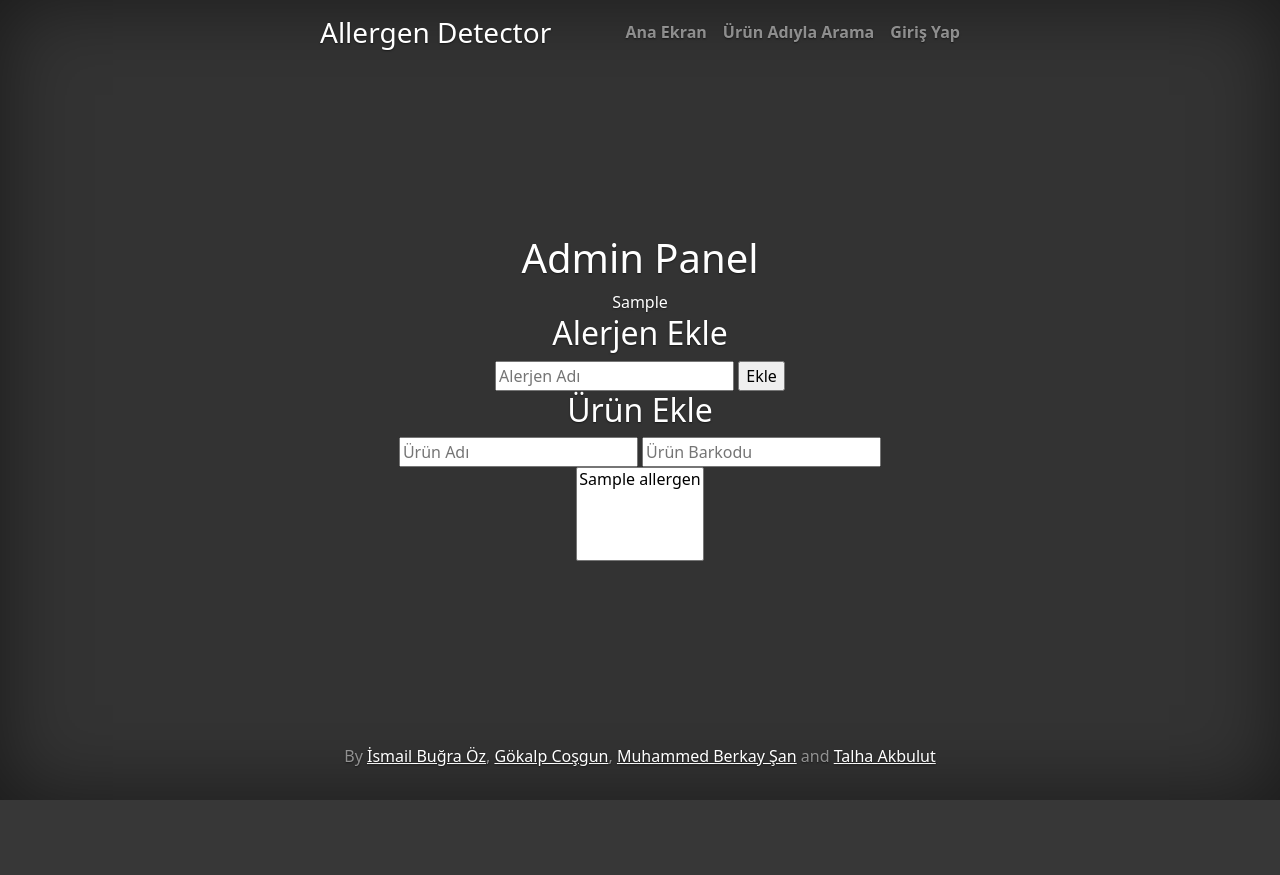
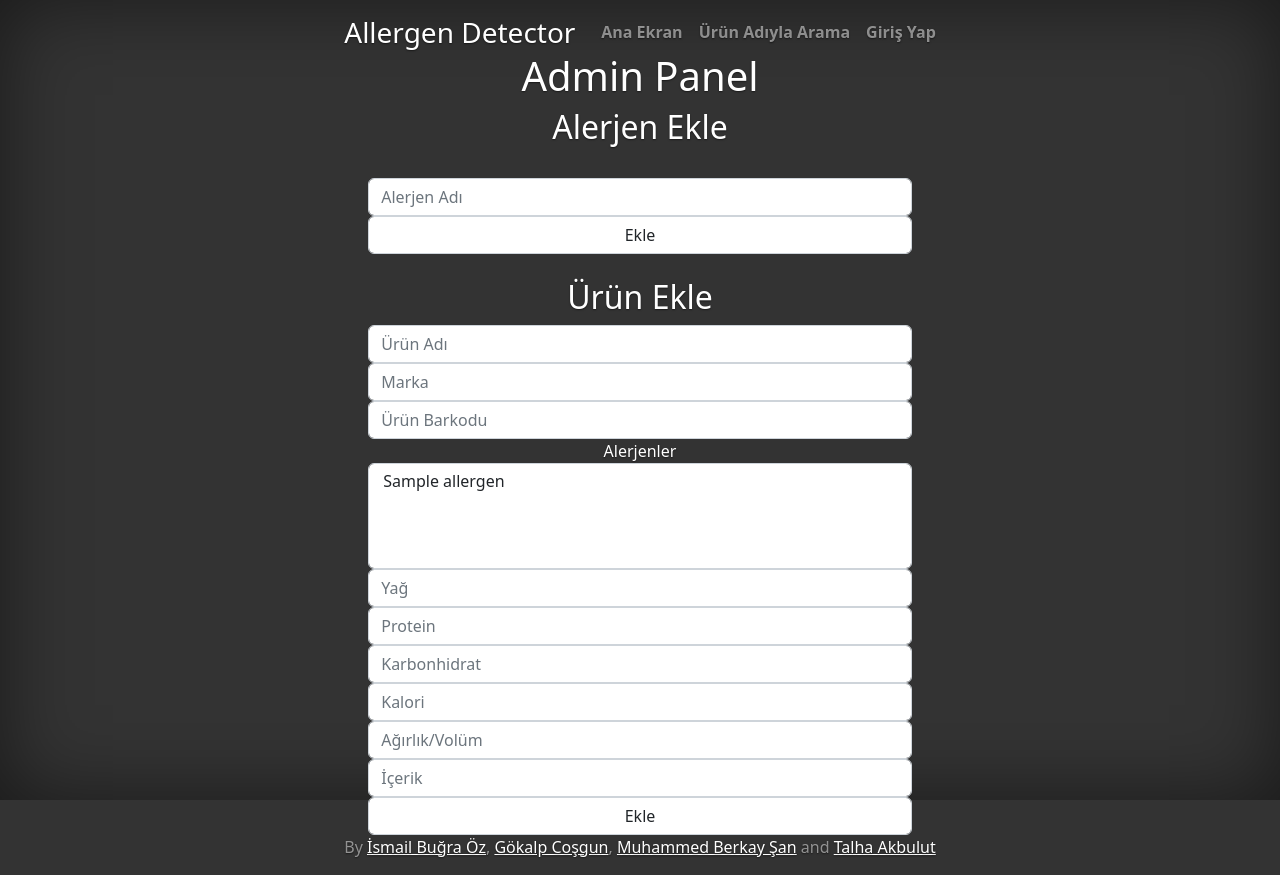
Before and after one commit to gklpcsgn/AllergenDetector, a Flask app: template Site/templates/admin.html in a window 1280 px wide. Before the commit the page ends 800 px from the top, so only its background shows below. Run offline with Flask 2, Linux system fonts and the light colour scheme; the template is opened without the code that fills it: most values are stand-ins (such as "Sample title", 1, 10 or a date in 2020); some libraries are stand-ins or nearby versions.

Commit message:
admin sayfası düzenlendi

```diff
--- a/Site/templates/admin.html
+++ b/Site/templates/admin.html
@@ -1,22 +1,49 @@
 {% extends "base.html" %} {% block title %} Allergen Detector {% endblock %}  {% block content %}
 <h1>Admin Panel</h1>
 
-{{ allAllergens }}
 
 <h2>Alerjen Ekle</h2>
+</br>
 <form action="/admin/addallergen" method="POST">
-    <input type="text" name="allergenname" placeholder="Alerjen Adı">
-    <input type="submit" value="Ekle">
+    <div class="form-group">
+    <input class="form-control" type="text" name="allergenname" placeholder="Alerjen Adı">
+    <input class="form-control" type="submit" value="Ekle">
+</div>
 </form>
+</br>
 <h2>Ürün Ekle</h2>
 <form action="/admin/addproduct" method="POST">
-    <input type="text" name="productname" placeholder="Ürün Adı">
-    <input type="text" name="productbarcode" placeholder="Ürün Barkodu">
-    <select multiple name="allergenid">
-        {% for allergen in allAllergens['allergenid'] %}
-            <option value="{{ allAllergens[allAllergens[allergenid] == allergen]["allergenid"] }}">{{ allAllergens[allAllergens[allergenid] == allergen]["allergenname"] }}</option>
+    <div class="form-group">
+    <input class="form-control" type="text" name="productname" placeholder="Ürün Adı">
+    <input class="form-control" type="text" name="brand" placeholder="Marka">
+    <input class="form-control" type="text" name="productbarcode" placeholder="Ürün Barkodu">
+    <label for="addProdAllergenPick">Alerjenler</label>
+    <select id="addProdAllergenPick" class="form-control" multiple name="allergenid">
+        {% for allergen in allAllergens.values %}
+            <option value="{{ allergen[0] }}">{{ allergen[1] }}</option>
         {% endfor %}
     </select>
+    <input class="form-control" type="text" name="fat" placeholder="Yağ">
+    <input class="form-control" type="text" name="protein" placeholder="Protein">
+    <input class="form-control" type="text" name="carbs" placeholder="Karbonhidrat">
+    <input class="form-control" type="text" name="calorie" placeholder="Kalori">
+    <input class="form-control" type="text" name="weightvolume" placeholder="Ağırlık/Volüm">
+    <input class="form-control" type="text" name="ingredients" placeholder="İçerik">
 
+    <input class="form-control" type="submit" value="Ekle">
+    </div>
 </form>
+<!-- <h1>Alerjen Sil</h1>
+<form action="/admin/deleteallergen" method="POST">
+    <div class="form-group">
+    <label for="deleteAllergenPick">Alerjenler</label>
+    <select id="deleteAllergenPick" class="form-control" name="allergenid">
+        {% for allergen in allAllergens.values %}
+            <option value="{{ allergen[0] }}">{{ allergen[1] }}</option>
+        {% endfor %}
+    </select>
+    <input class="form-control" type="submit" value="Sil">
+    </div>
+</form> -->
+
 {% endblock %}
```
Also changed, not shown: 1 other file.
